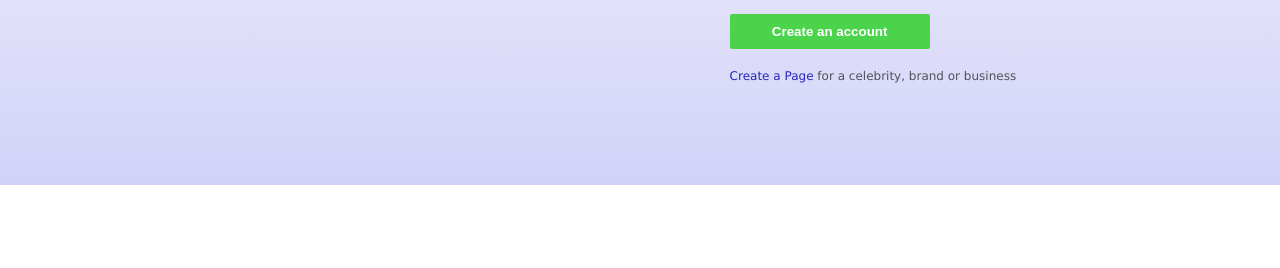
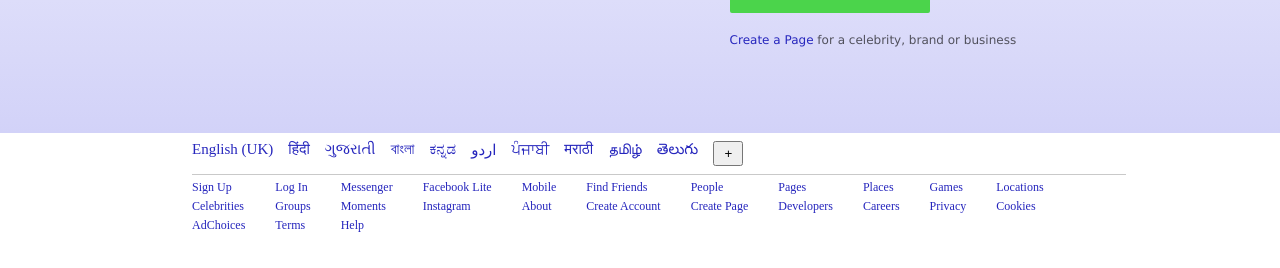
Before and after one commit to Miraanz15/facebookPage, a plain HTML site: page index.html in a window 1280 px wide. Shown: the part 522-790 px from the top of the page. Drawn offline with Linux system fonts and the light colour scheme.

Commit message:
complete

```diff
--- a/index.html
+++ b/index.html
@@ -254,7 +254,7 @@
             >Cookie Use</a
           >
         </p>
-        <button>Create an account</button>
+        <button class="create-button">Create an account</button>
         <br />
         <p style="font-size: 12px">
           <a href="" style="text-decoration: none; color: rgb(38, 38, 189)"
@@ -264,5 +264,69 @@
         </p>
       </div>
     </div>
+    <footer>
+      <div class="lang-container">
+        <a href="" class="lang">English (UK)</a>
+        <a href="" class="lang">हिंदी</a>
+        <a href="" class="lang">ગુજરાતી</a>
+        <a href="" class="lang">বাংলা</a>
+        <a href="" class="lang">ಕನ್ನಡ</a>
+        <a href="" class="lang">اردو</a>
+        <a href="" class="lang">ਪੰਜਾਬੀ</a>
+        <a href="" class="lang">मराठी</a>
+        <a href="" class="lang">தமிழ்</a>
+        <a href="" class="lang">తెలుగు</a>
+        <button style="padding: 3px; width: 30px; cursor: pointer">+</button>
+      </div>
+      <div class="footer-container">
+        <div class="footer-block">
+          <a href="" class="footer-block-value">Sign Up</a>
+          <a href="" class="footer-block-value">Celebrities</a>
+          <a href="" class="footer-block-value">AdChoices</a>
+        </div>
+        <div class="footer-block">
+          <a href="" class="footer-block-value">Log In</a>
+          <a href="" class="footer-block-value">Groups</a>
+          <a href="" class="footer-block-value">Terms</a>
+        </div>
+        <div class="footer-block">
+          <a href="" class="footer-block-value">Messenger</a>
+          <a href="" class="footer-block-value">Moments</a>
+          <a href="" class="footer-block-value">Help</a>
+        </div>
+        <div class="footer-block">
+          <a href="" class="footer-block-value">Facebook Lite</a>
+          <a href="" class="footer-block-value">Instagram</a>
+        </div>
+        <div class="footer-block">
+          <a href="" class="footer-block-value">Mobile</a>
+          <a href="" class="footer-block-value">About</a>
+        </div>
+        <div class="footer-block">
+          <a href="" class="footer-block-value">Find Friends</a>
+          <a href="" class="footer-block-value">Create Account</a>
+        </div>
+        <div class="footer-block">
+          <a href="" class="footer-block-value">People</a>
+          <a href="" class="footer-block-value">Create Page</a>
+        </div>
+        <div class="footer-block">
+          <a href="" class="footer-block-value">Pages</a>
+          <a href="" class="footer-block-value">Developers</a>
+        </div>
+        <div class="footer-block">
+          <a href="" class="footer-block-value">Places</a>
+          <a href="" class="footer-block-value">Careers</a>
+        </div>
+        <div class="footer-block">
+          <a href="" class="footer-block-value">Games</a>
+          <a href="" class="footer-block-value">Privacy</a>
+        </div>
+        <div class="footer-block">
+          <a href="" class="footer-block-value">Locations</a>
+          <a href="" class="footer-block-value">Cookies</a>
+        </div>
+      </div>
+    </footer>
   </body>
 </html>
--- a/style.css
+++ b/style.css
@@ -45,8 +45,8 @@ html {
   display: flex;
   justify-content: space-between;
   background-image: linear-gradient(to bottom, white, rgb(210, 210, 248));
-  height: 70vh;
-  margin-top: 8vh;
+  height: 68vh;
+  margin-top: 3.5vh;
 }
 .font-language {
   font-family: "Lucida Sans", "Lucida Sans Regular", "Lucida Grande",
@@ -60,7 +60,7 @@ html {
 .right-body {
   width: 43%;
 }
-button {
+.create-button {
   background-color: rgb(75, 212, 75);
   color: white;
   padding: 10px;
@@ -71,3 +71,38 @@ button {
   margin-bottom: 20px;
   font-weight: bolder;
 }
+.lang-container {
+  display: flex;
+  justify-content: flex-start;
+  margin-left: 15vw;
+  border-bottom: 1px solid rgb(201, 201, 201);
+  width: 73vw;
+  margin-top: 8px;
+  padding-bottom: 8px;
+}
+.lang {
+  text-decoration: none;
+  margin-right: 15px;
+  color: rgb(38, 38, 189);
+  font-size: 15px;
+}
+.footer-container {
+  display: flex;
+  justify-content: flex-start;
+  margin-left: 15vw;
+  margin-top: 5px;
+  width: 73vw;
+}
+.footer-block {
+  display: flex;
+  flex-direction: column;
+  justify-content: flex-start;
+  margin-right: 30px;
+}
+.footer-block-value {
+  text-decoration: none;
+  color: rgb(38, 38, 189);
+  font-size: 15px;
+  margin-bottom: 4px;
+  font-size: 12px;
+}
```
